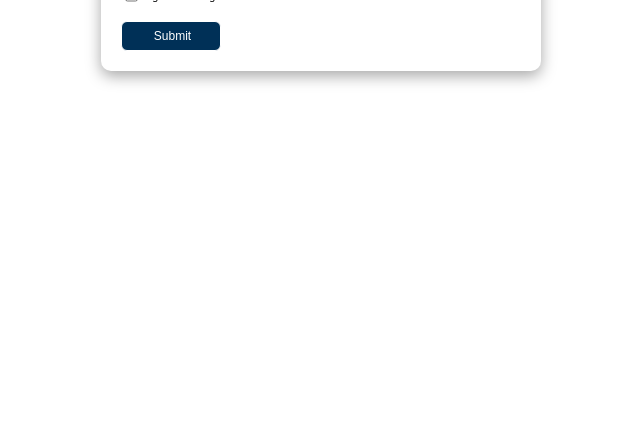
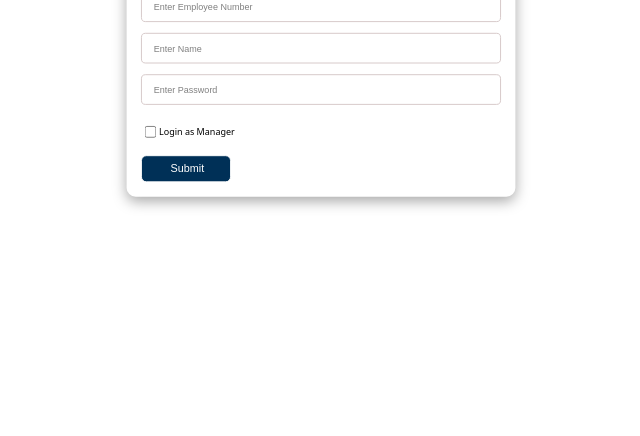
Before and after one commit to AmarVcode/all-in-one-app, a plain HTML site: page index.html in a window 1280 px wide. Shown: the part 364-800 px from the top of the page, without its empty margins (319-959 px from the left). Drawn offline with Linux system fonts and the light colour scheme.

Commit message:
Update style.css

```diff
--- a/style.css
+++ b/style.css
@@ -24,12 +24,14 @@ body.modal-open {
   display: flex;
   flex-direction: column;
   width: 400px;
-  padding: 20px;
+  padding: var(--em-1);
   box-shadow: var(--box-shadow);
   margin: var(--em-1) auto;
   height: 100%;
   border-radius: 10px;
-  margin-top: 100px;
+  margin-top: 250px;
+  margin-inline: auto;
+  transform: scale(.9);
 }
 
 .logo {
```
